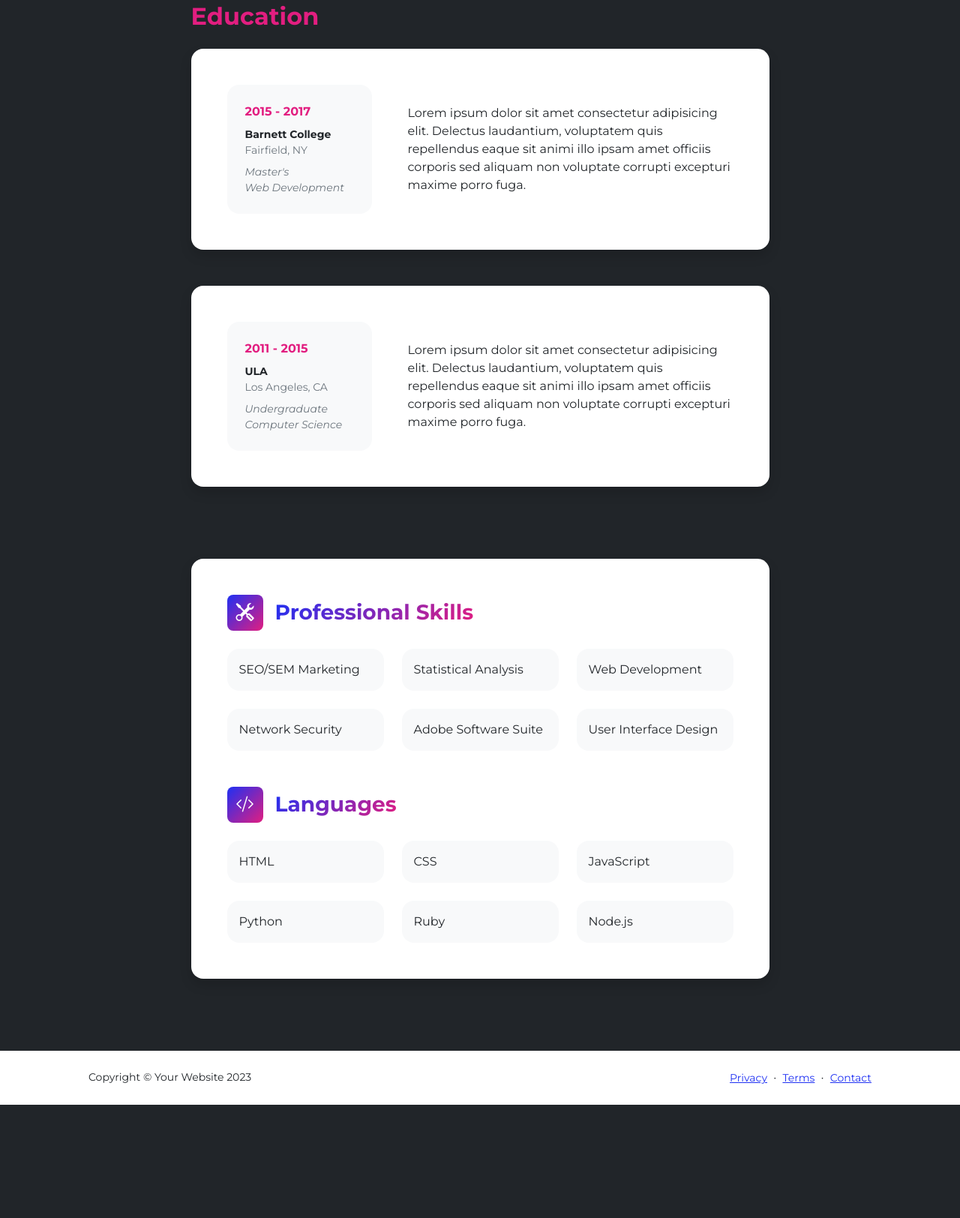
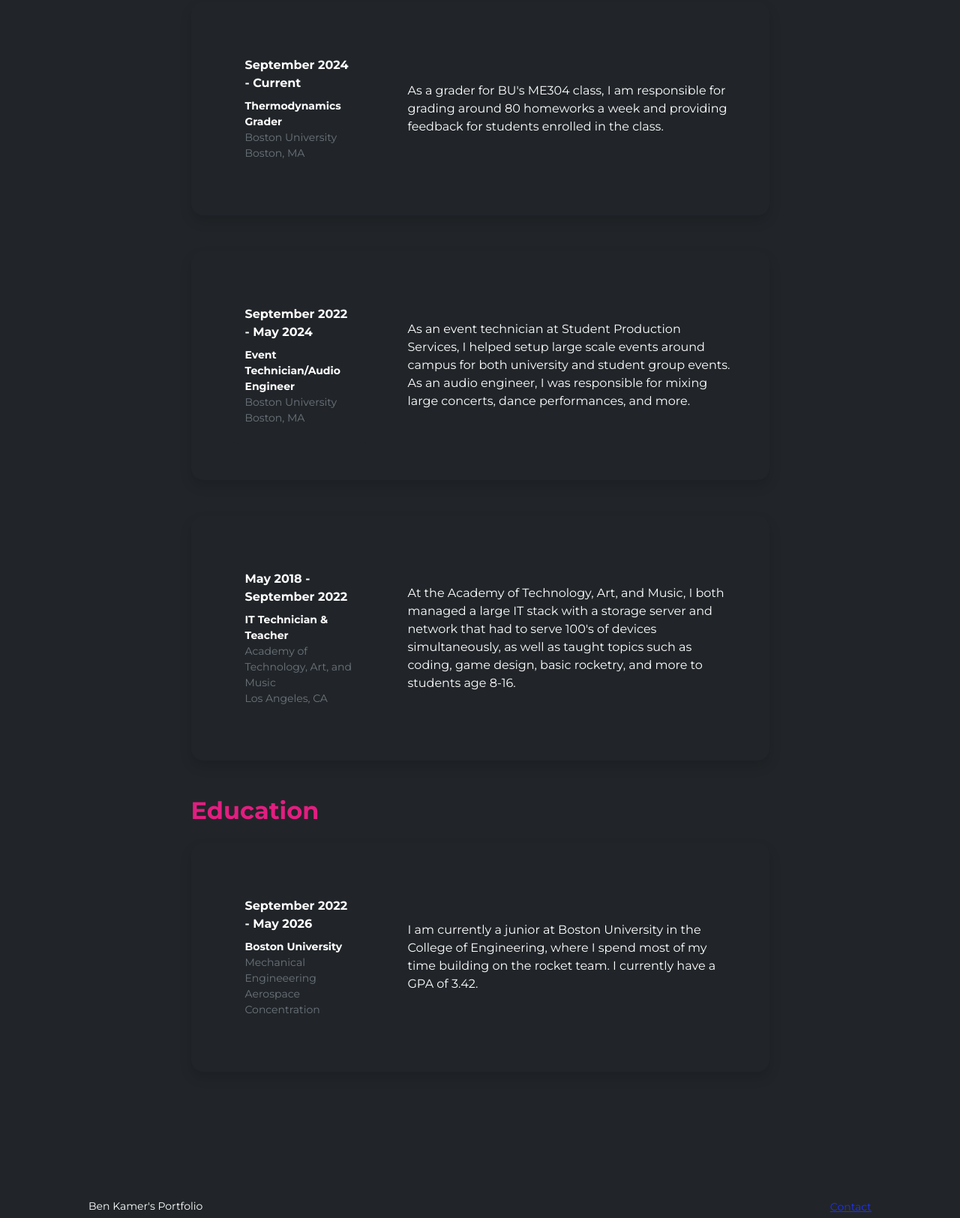
Before and after one commit to benkneb/Portfolio, a plain HTML site: page resume.html in a window 1280 px wide. Shown: the part 1011-2635 px from the top of the page at 75% size. Before the commit the page ends 2484 px from the top, so only its background shows below. Drawn offline with nearby package versions, Linux system fonts and the light colour scheme.

Commit message:
updated a bunch of stuff

```diff
--- a/resume.html
+++ b/resume.html
@@ -103,112 +103,88 @@
                                     </div>
                                 </div>
                             </div>
+                            <!-- Experience Card 3-->
+                            <div class="card shadow bg-dark text-white border-0 rounded-4 mb-5">
+                                <div class="card-body p-5">
+                                    <div class="row align-items-center gx-5">
+                                        <div class="col text-center text-lg-start mb-4 mb-lg-0">
+                                            <div class="bg-dark p-4 rounded-4">
+                                                <div class="text-primary fw-bolder mb-2">September 2024 - Current</div>
+                                                <div class="small fw-bolder">Thermodynamics Grader</div>
+                                                <div class="small text-muted">Boston University</div>
+                                                <div class="small text-muted">Boston, MA</div>
+                                            </div>
+                                        </div>
+                                        <div class="col-lg-8"><div>As a grader for BU's ME304 class, I am responsible for grading around 80 homeworks a week and providing feedback for students enrolled in the class.</div></div>
+                                    </div>
+                                </div>
+                            </div>
+                            <!-- Experience Card 3-->
+                            <div class="card shadow bg-dark text-white border-0 rounded-4 mb-5">
+                                <div class="card-body p-5">
+                                    <div class="row align-items-center gx-5">
+                                        <div class="col text-center text-lg-start mb-4 mb-lg-0">
+                                            <div class="bg-dark p-4 rounded-4">
+                                                <div class="text-primary fw-bolder mb-2">September 2022 - May 2024</div>
+                                                <div class="small fw-bolder">Event Technician/Audio Engineer</div>
+                                                <div class="small text-muted">Boston University</div>
+                                                <div class="small text-muted">Boston, MA</div>
+                                            </div>
+                                        </div>
+                                        <div class="col-lg-8"><div>As an event technician at Student Production Services, I helped setup large scale events around campus for both university and student group events. As an audio engineer, I was responsible for mixing large concerts, dance performances, and more. </div></div>
+                                    </div>
+                                </div>
+                            </div>
+                            <div class="card shadow bg-dark text-white border-0 rounded-4 mb-5">
+                                <div class="card-body p-5">
+                                    <div class="row align-items-center gx-5">
+                                        <div class="col text-center text-lg-start mb-4 mb-lg-0">
+                                            <div class="bg-dark p-4 rounded-4">
+                                                <div class="text-primary fw-bolder mb-2">May 2018 - September 2022</div>
+                                                <div class="small fw-bolder">IT Technician & Teacher</div>
+                                                <div class="small text-muted">Academy of Technology, Art, and Music</div>
+                                                <div class="small text-muted">Los Angeles, CA</div>
+                                            </div>
+                                        </div>
+                                        <div class="col-lg-8"><div>At the Academy of Technology, Art, and Music, I both managed a large IT stack with a storage server and network that had to serve 100's of devices simultaneously, as well as taught topics such as coding, game design, basic rocketry, and more to students age 8-16.</div></div>
+                                    </div>
+                                </div>
+                            </div>
                         </section>
                         <!-- Education Section-->
                         <section>
                             <h2 class="text-secondary fw-bolder mb-4">Education</h2>
                             <!-- Education Card 1-->
-                            <div class="card shadow border-0 rounded-4 mb-5">
+                            <div class="card shadow bg-dark text-white border-0 rounded-4 mb-5">
                                 <div class="card-body p-5">
                                     <div class="row align-items-center gx-5">
                                         <div class="col text-center text-lg-start mb-4 mb-lg-0">
-                                            <div class="bg-light p-4 rounded-4">
-                                                <div class="text-secondary fw-bolder mb-2">2015 - 2017</div>
-                                                <div class="mb-2">
-                                                    <div class="small fw-bolder">Barnett College</div>
-                                                    <div class="small text-muted">Fairfield, NY</div>
-                                                </div>
-                                                <div class="fst-italic">
-                                                    <div class="small text-muted">Master's</div>
-                                                    <div class="small text-muted">Web Development</div>
-                                                </div>
+                                            <div class="bg-dark p-4 rounded-4">
+                                                <div class="text-primary fw-bolder mb-2">September 2022 - May 2026</div>
+                                                <div class="small fw-bolder">Boston University</div>
+                                                <div class="small text-muted">Mechanical Engineeering</div>
+                                                <div class="small text-muted">Aerospace Concentration</div>
                                             </div>
                                         </div>
-                                        <div class="col-lg-8"><div>Lorem ipsum dolor sit amet consectetur adipisicing elit. Delectus laudantium, voluptatem quis repellendus eaque sit animi illo ipsam amet officiis corporis sed aliquam non voluptate corrupti excepturi maxime porro fuga.</div></div>
-                                    </div>
-                                </div>
-                            </div>
-                            <!-- Education Card 2-->
-                            <div class="card shadow border-0 rounded-4 mb-5">
-                                <div class="card-body p-5">
-                                    <div class="row align-items-center gx-5">
-                                        <div class="col text-center text-lg-start mb-4 mb-lg-0">
-                                            <div class="bg-light p-4 rounded-4">
-                                                <div class="text-secondary fw-bolder mb-2">2011 - 2015</div>
-                                                <div class="mb-2">
-                                                    <div class="small fw-bolder">ULA</div>
-                                                    <div class="small text-muted">Los Angeles, CA</div>
-                                                </div>
-                                                <div class="fst-italic">
-                                                    <div class="small text-muted">Undergraduate</div>
-                                                    <div class="small text-muted">Computer Science</div>
-                                                </div>
-                                            </div>
-                                        </div>
-                                        <div class="col-lg-8"><div>Lorem ipsum dolor sit amet consectetur adipisicing elit. Delectus laudantium, voluptatem quis repellendus eaque sit animi illo ipsam amet officiis corporis sed aliquam non voluptate corrupti excepturi maxime porro fuga.</div></div>
+                                        <div class="col-lg-8"><div>I am currently a junior at Boston University in the College of Engineering, where I spend most of my time building on the rocket team. I currently have a GPA of 3.42.</div></div>
                                     </div>
                                 </div>
                             </div>
                         </section>
                         <!-- Divider-->
                         <div class="pb-5"></div>
-                        <!-- Skills Section-->
-                        <section>
-                            <!-- Skillset Card-->
-                            <div class="card shadow border-0 rounded-4 mb-5">
-                                <div class="card-body p-5">
-                                    <!-- Professional skills list-->
-                                    <div class="mb-5">
-                                        <div class="d-flex align-items-center mb-4">
-                                            <div class="feature bg-primary bg-gradient-primary-to-secondary text-white rounded-3 me-3"><i class="bi bi-tools"></i></div>
-                                            <h3 class="fw-bolder mb-0"><span class="text-gradient d-inline">Professional Skills</span></h3>
-                                        </div>
-                                        <div class="row row-cols-1 row-cols-md-3 mb-4">
-                                            <div class="col mb-4 mb-md-0"><div class="d-flex align-items-center bg-light rounded-4 p-3 h-100">SEO/SEM Marketing</div></div>
-                                            <div class="col mb-4 mb-md-0"><div class="d-flex align-items-center bg-light rounded-4 p-3 h-100">Statistical Analysis</div></div>
-                                            <div class="col"><div class="d-flex align-items-center bg-light rounded-4 p-3 h-100">Web Development</div></div>
-                                        </div>
-                                        <div class="row row-cols-1 row-cols-md-3">
-                                            <div class="col mb-4 mb-md-0"><div class="d-flex align-items-center bg-light rounded-4 p-3 h-100">Network Security</div></div>
-                                            <div class="col mb-4 mb-md-0"><div class="d-flex align-items-center bg-light rounded-4 p-3 h-100">Adobe Software Suite</div></div>
-                                            <div class="col"><div class="d-flex align-items-center bg-light rounded-4 p-3 h-100">User Interface Design</div></div>
-                                        </div>
-                                    </div>
-                                    <!-- Languages list-->
-                                    <div class="mb-0">
-                                        <div class="d-flex align-items-center mb-4">
-                                            <div class="feature bg-primary bg-gradient-primary-to-secondary text-white rounded-3 me-3"><i class="bi bi-code-slash"></i></div>
-                                            <h3 class="fw-bolder mb-0"><span class="text-gradient d-inline">Languages</span></h3>
-                                        </div>
-                                        <div class="row row-cols-1 row-cols-md-3 mb-4">
-                                            <div class="col mb-4 mb-md-0"><div class="d-flex align-items-center bg-light rounded-4 p-3 h-100">HTML</div></div>
-                                            <div class="col mb-4 mb-md-0"><div class="d-flex align-items-center bg-light rounded-4 p-3 h-100">CSS</div></div>
-                                            <div class="col"><div class="d-flex align-items-center bg-light rounded-4 p-3 h-100">JavaScript</div></div>
-                                        </div>
-                                        <div class="row row-cols-1 row-cols-md-3">
-                                            <div class="col mb-4 mb-md-0"><div class="d-flex align-items-center bg-light rounded-4 p-3 h-100">Python</div></div>
-                                            <div class="col mb-4 mb-md-0"><div class="d-flex align-items-center bg-light rounded-4 p-3 h-100">Ruby</div></div>
-                                            <div class="col"><div class="d-flex align-items-center bg-light rounded-4 p-3 h-100">Node.js</div></div>
-                                        </div>
-                                    </div>
-                                </div>
-                            </div>
-                        </section>
+
                     </div>
                 </div>
             </div>
         </main>
         <!-- Footer-->
-        <footer class="bg-white py-4 mt-auto">
+        <footer class="bg-dark py-4 mt-auto">
             <div class="container px-5">
                 <div class="row align-items-center justify-content-between flex-column flex-sm-row">
-                    <div class="col-auto"><div class="small m-0">Copyright &copy; Your Website 2023</div></div>
+                    <div class="col-auto"><div class="small text-primary m-0">Ben Kamer's Portfolio</div></div>
                     <div class="col-auto">
-                        <a class="small" href="#!">Privacy</a>
-                        <span class="mx-1">&middot;</span>
-                        <a class="small" href="#!">Terms</a>
-                        <span class="mx-1">&middot;</span>
-                        <a class="small" href="#!">Contact</a>
+                        <a class="small" href="mailto:bkamer@bu.edu">Contact</a>
                     </div>
                 </div>
             </div>
```
Also changed, not shown: icarus.html (+3 -4 lines), index.html (+1 -1 lines), me360.html (+1 -1 lines), projects.html (+2 -2 lines), 1 other file.
